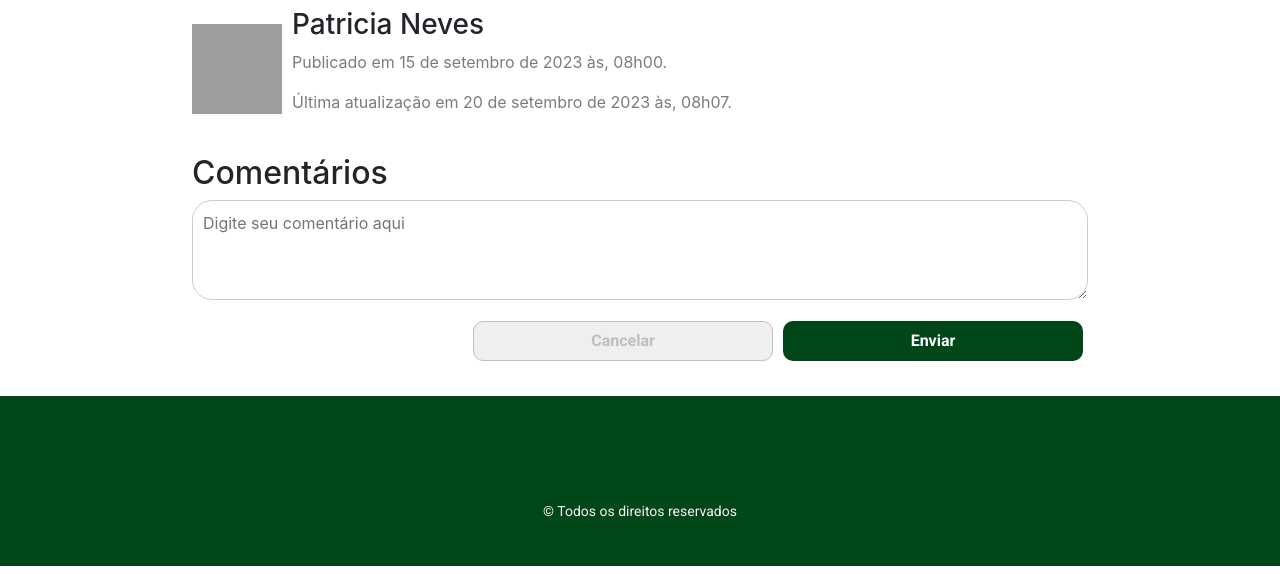
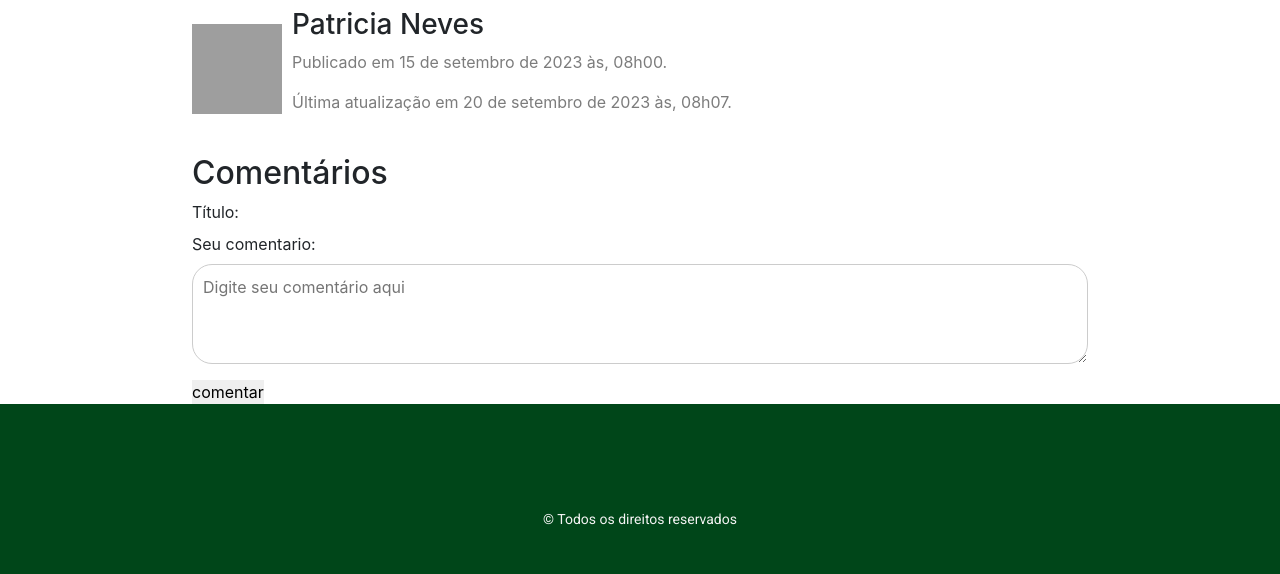
Before and after one commit to Daiene/Pixels, a Flask app: page /postagem in a window 1280 px wide. Shown: the part 1024-1598 px from the top of the page. Run offline with Flask 3, Linux system fonts and the light colour scheme; parts of the project's set-up code (start-up, migrations or seed data) failed here and were passed over; some libraries are stand-ins or nearby versions; grey boxes are pictures that could not be loaded.

Commit message:
parte da area de comentarios

```diff
--- a/src/app.py
+++ b/src/app.py
@@ -239,24 +239,16 @@
 
 
 
-@app.route('/postagem')
+@app.route('/postagem', methods=["POST", "GET"])
 def postagem():
     '''
         Página de Post
     '''
 
-    name = ""
-    email = ""
-    access = check_session(session.get("email"))
 
-    if access:
-        cad = buscar_usuario_pelo_email(session.get("email"))
-        if cad is not None:
-            name = cad[1]
-            email = cad[2]
-            return render_template('postagem.html', access=access, title="Home", name=name, email=email)
+    return render_template('postagem.html')
 
-    return render_template('postagem.html', access=False, title="Home", name=name)
+
 
 
 
@@ -337,7 +329,7 @@
 
 
 
-@app.route('/post/<categoria>/<titulo>')
+@app.route('/post/<categoria>/<titulo>', methods=["POST"])
 def mostrar_post(categoria, titulo):
     '''
     Rota do post individual, é uma rota dinamica que renderiza o post pela categoria e titulo
@@ -351,11 +343,19 @@
         if item[5] == categoria and item[1] == titulo:
             post = item
             break
-
     if post:
         return render_template('exibir_post.html', post=post)
     else:
         return "Post não encontrado", 404
+
+    if request.method == 'POST':
+        com_titulo = request.form['com_titulo']
+        comentario = request.form['conteudo']
+        email = session.get("email")
+
+        cria_comentario(com_titulo, comentario, email)
+        return render_template('postagem.html')
+
 
 
 
--- a/src/definitions.py
+++ b/src/definitions.py
@@ -18,7 +18,7 @@
 db = mysql.connector.connect(
 host="localhost",
 user="root",
-passwd="fatec",
+passwd="2dryrr3w7x",
 )
 
 mycursor = db.cursor()
--- a/src/service.py
+++ b/src/service.py
@@ -137,7 +137,6 @@
 
 
 
-
 def atualizando_senha(email, nova_senha):
     '''
         Método de alterar a senha do usuário feita na pagina perfil
@@ -175,6 +174,13 @@
     user = buscar_usuario_pelo_email(email)
     sql = "INSERT into post (post_title, post_content, post_date, post_img, post_category, user_id) VALUES (%s, %s, %s, %s, %s, %s)"
     val = (titulo, conteudo, now, img, categoria, user[0])
+    mycursor.execute(sql, val)
+    db.commit()
+
+def cria_comentario(titulo, comentario, email, post_id):
+    user = buscar_usuario_pelo_email(email)
+    sql = "INSERT into comentario (com_title, com_content, com_date, post_id, user_id ) VALUES (%s, %s, %s, %s, %s, %s)"
+    val = (titulo, comentario, post, now, user[0])
     mycursor.execute(sql, val)
     db.commit()
 
--- /dev/null
+++ b/src/static/style/cria_postagem.css
@@ -0,0 +1,4 @@
+main{
+    width: 70%;
+    margin: auto;
+}
--- a/src/templates/postagem.html
+++ b/src/templates/postagem.html
@@ -24,15 +24,19 @@
         </div>
         <br>
       <div class="comentario">
-        <h2>Comentários</h2>
-        <form action="#" method="post">
-          <textarea name="comentario" placeholder="Digite seu comentário aqui"></textarea>
-      <br>
-      </div>
-      <div class="botao">
-        <button  style="background-color: #004618; color: white;">Enviar</button>
-        <button style="border: 1px solid var(--Borda, #BFBFBF); color: #BFBFBF;">Cancelar</button>
-      </div>
+      <h2>Comentários</h2>
+        <form action="/postagem" method="post">
+
+          <label for="com_titulo">Título:</label>
+          <input type="text" id="com_titulo" name="com_titulo" required><br>
+
+          <label for="comentario">Seu comentario:</label>
+          <textarea name="comentario" placeholder="Digite seu comentário aqui"></textarea><br>
+          <input type="submit" value="comentar">
+        </form>
+
+
+        </div>
 
     </main>
   {% endblock %}
```
Also changed, not shown: src/templates/exibir_post.html (+16 -0 lines), src/static/img/uploads/user_2.png (added).
